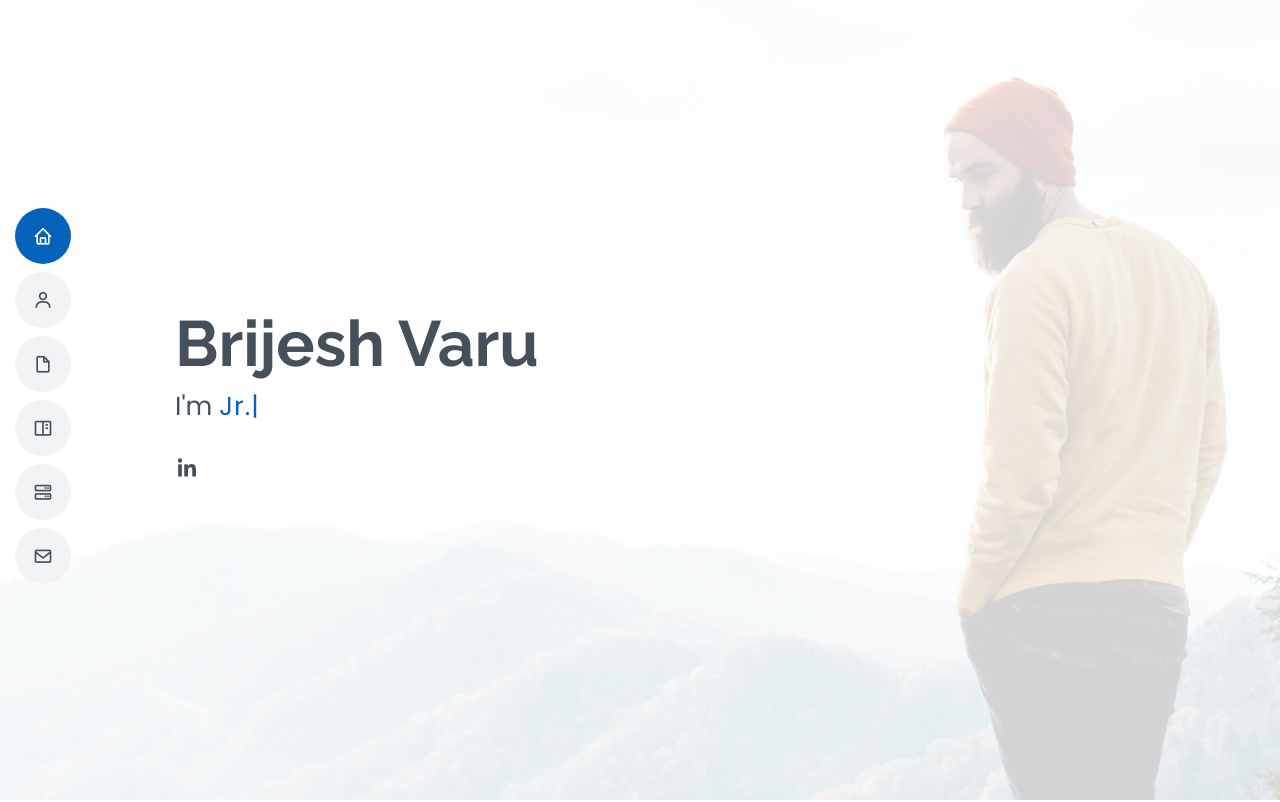
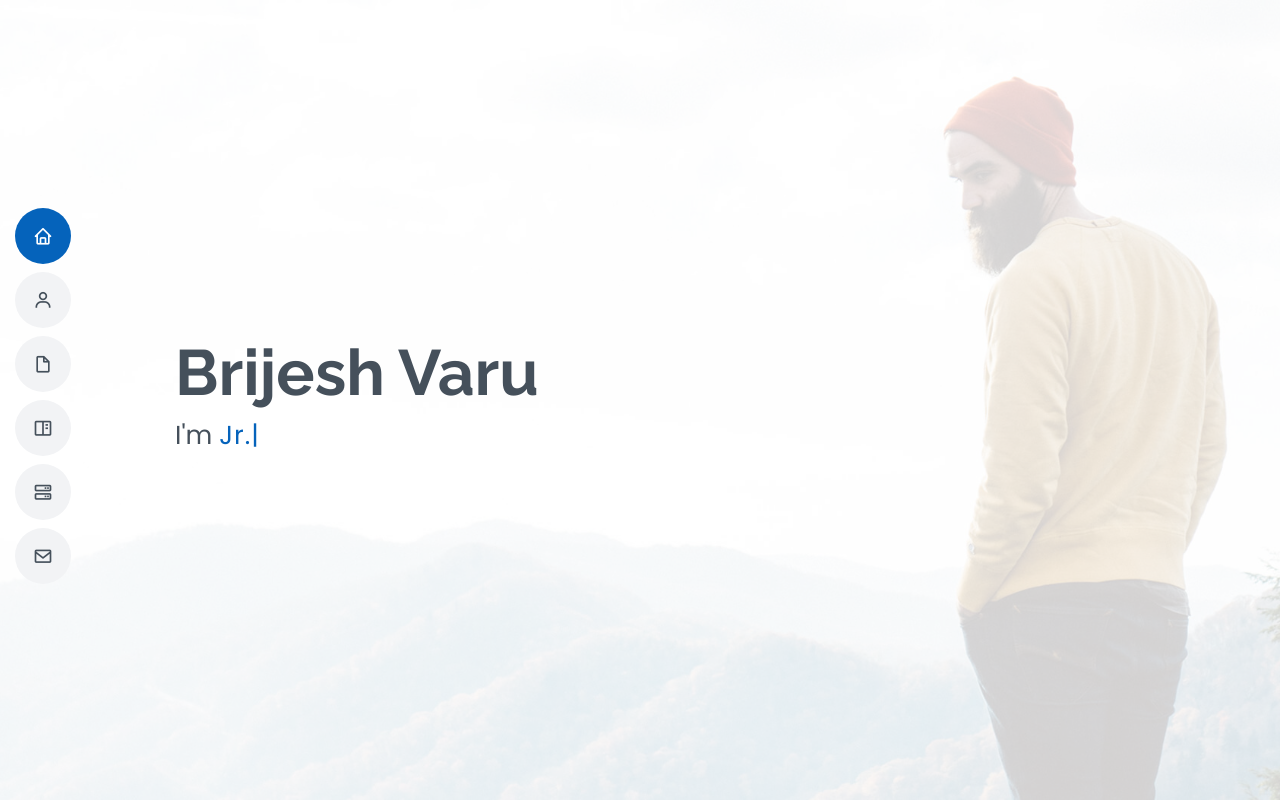
Before and after one commit to VARUBRIJESH/varubrijesh.github.io, a plain HTML site: page index.html in a window 1280 px wide. Shown: the top 802 px of the page. Drawn offline with nearby package versions, Linux system fonts and the light colour scheme.

Commit message:
portfolio updated

```diff
--- a/index.html
+++ b/index.html
@@ -63,9 +63,6 @@
     <div class="container" data-aos="zoom-in" data-aos-delay="100">
       <h1>Brijesh Varu</h1>
       <p>I'm <span class="typed" data-typed-items="Jr. Software Developer"></span></p>
-      <div class="social-links">
-        <a href="#" class="linkedin"><i class="bx bxl-linkedin"></i></a>
-      </div>
     </div>
   </section><!-- End Hero -->
 
```
